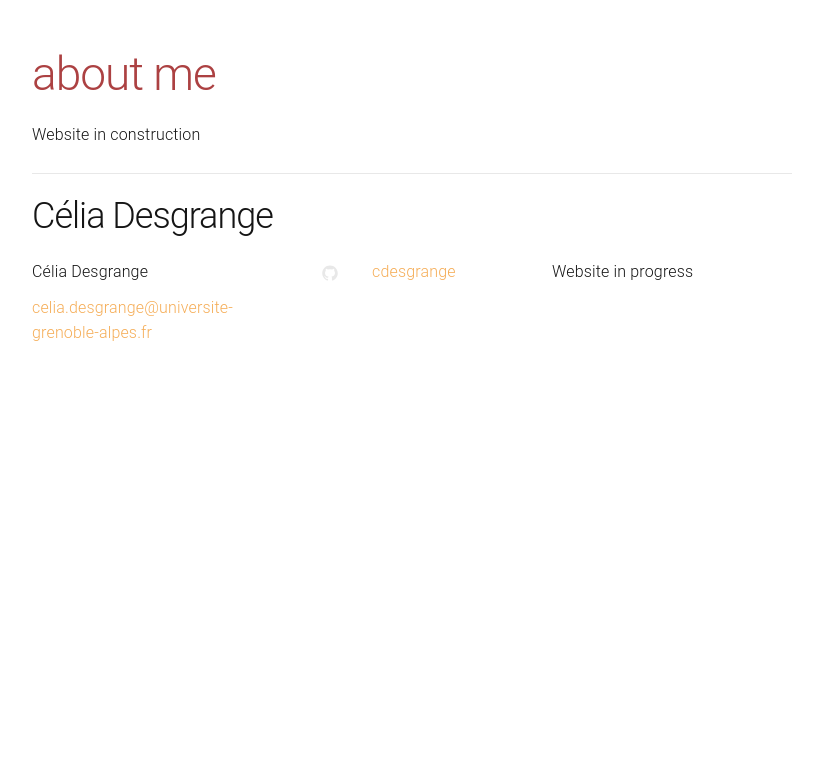
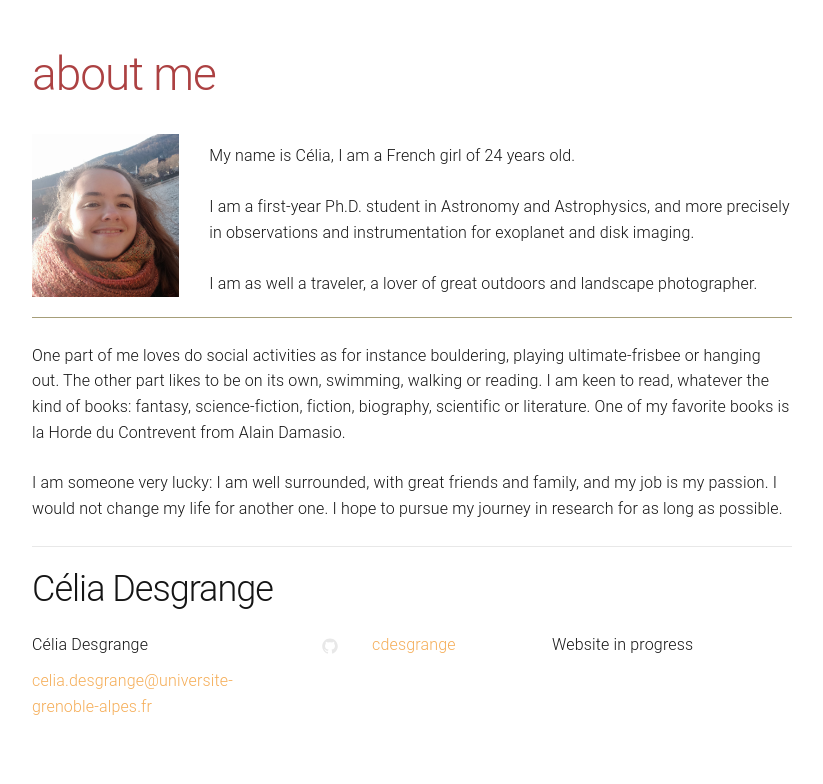
Before and after one commit to cdesgrange/cdesgrange.github.io, a Jekyll site: the page built from about.md, in a window 1280 px wide. Shown: the part 199-983 px from the top of the page, without its empty margins (228-1051 px from the left). Built offline with Jekyll 4.4.1, drawn with Linux system fonts in a browser that asks for light colours; before the commit the page ends 900 px from its top, so only the background shows below that.

Commit message:
added photo + text

```diff
--- a/about.md
+++ b/about.md
@@ -3,5 +3,22 @@ layout: page
 title: about me
 permalink: /about/
 ---
+<table border="0">
+ <tr>
+    <td>
+      <img src="/fig/celia_desgrange_adulte.jpg" width="300" >
+    </td>
+    <td>
+My name is Célia, I am a French girl of 24 years old.
+<br> <br>
+I am a first-year Ph.D. student in Astronomy and Astrophysics, and more precisely in observations and instrumentation for exoplanet and disk imaging.
+<br> <br>
+I am as well a traveler, a lover of great outdoors and landscape photographer.
+    </td>
+ </tr>
+</table>
 
-Website in construction
+
+One part of me loves do social activities as for instance bouldering, playing ultimate-frisbee or hanging out. The other part likes to be on its own, swimming, walking or reading. I am keen to read, whatever the kind of books: fantasy, science-fiction, fiction, biography, scientific or literature. One of my favorite books is la Horde du Contrevent from Alain Damasio.
+
+I am someone very lucky: I am well surrounded, with great friends and family, and my job is my passion. I would not change my life for another one. I hope to pursue my journey in research for as long as possible.
```
